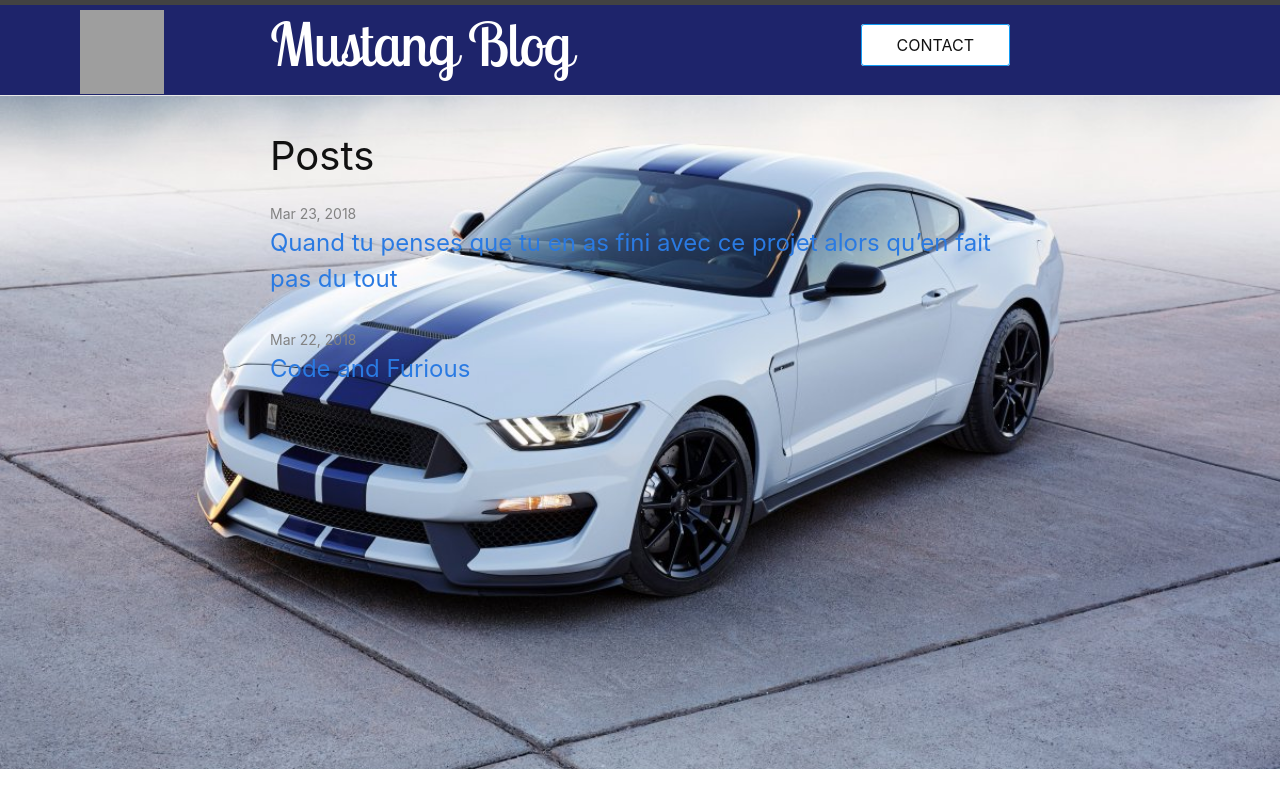
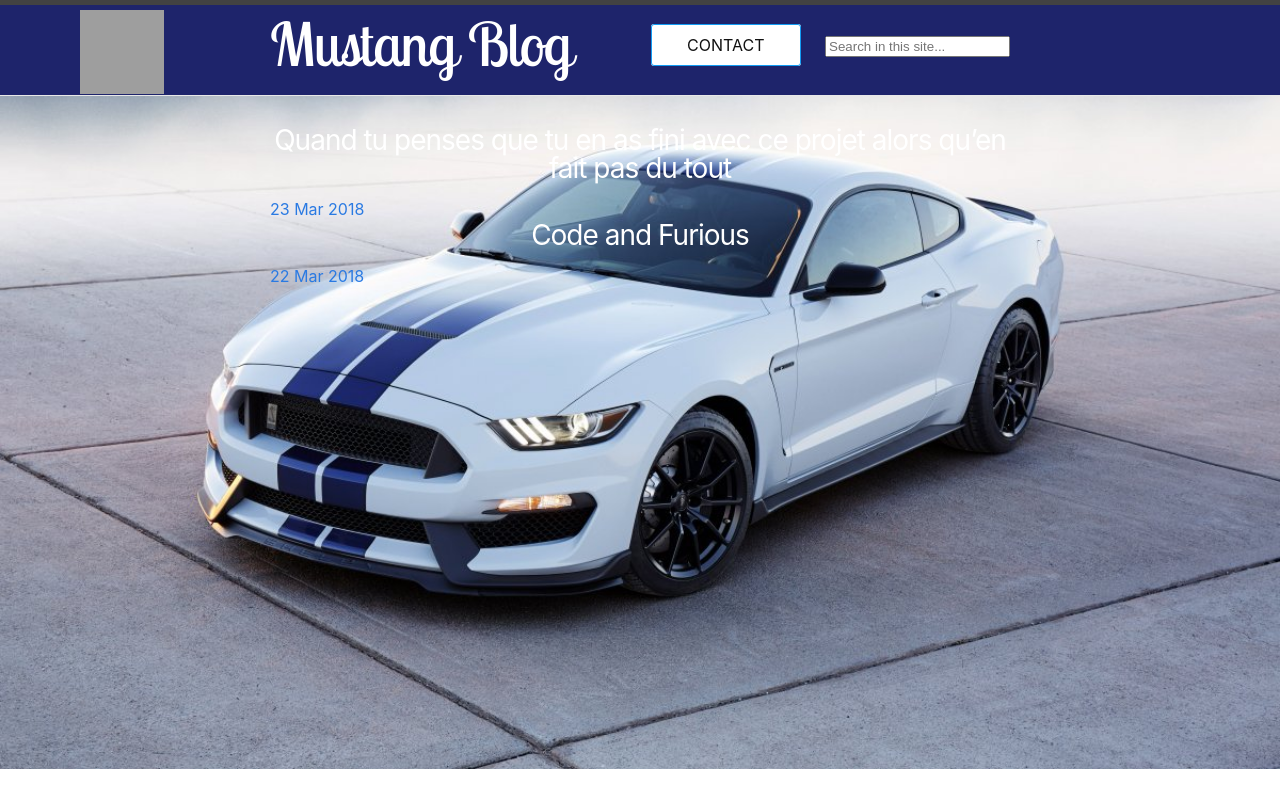
Before and after one commit to Canonball85/Mustang, a Jekyll site: the page built from index.md, in a window 1280 px wide. Shown: the top 808 px of the page. Built offline with Jekyll 4.4.1, drawn with Linux system fonts in a browser that asks for light colours; comment, search, counter and statistics services are not loaded; some of the changed lines change nothing that is shown; grey boxes are pictures that could not be loaded.

Commit message:
config search bar

```diff
--- a/_includes/footer.html
+++ b/_includes/footer.html
@@ -5,3 +5,4 @@
 
 
 <script src="https://cdn.jsdelivr.net/algoliasearch/3/algoliasearch.min.js"></script>
+<script src="../assets/algolia.js"></script>
--- a/_includes/header.html
+++ b/_includes/header.html
@@ -24,7 +24,7 @@
             {%- if my_page.title -%}
 
             <a class="page-link btn-contact" href="{{ my_page.url | relative_url }}">{{ my_page.title | escape }}</a>
-
+          <input type="text" class="algolia__input js-algolia__input" autocomplete="off" name="query" placeholder="Search in this site..." />
             {%- endif -%}
           {% endfor -%}
         </div>
--- a/_layouts/default.html
+++ b/_layouts/default.html
@@ -9,7 +9,22 @@
 
     <main class="page-content" aria-label="Content">
       <div class="wrapper">
-        {{ content }}
+        <div class="algolia__initial-content js-algolia__initial-content">
+      <div class="posts">
+        {% for post in site.posts %}
+          <div class="col-sm-4 padding-boxe">
+          <a href="{{ site.baseurl }}{{ post.url }}">
+            <div class="card-post">
+              <h3 class="post-title">
+                {{ post.title }}
+              </h3>
+              <span class="post-date">{{ post.date | date_to_string }}</span>
+            </div>
+          </a>
+          </div>
+          {% endfor %}
+        </div>
+</div>
       </div>
     </main>
 
--- /dev/null
+++ b/assets/algolia.js
@@ -0,0 +1,94 @@
+// Init the search box
+$(function(config) {
+  'use strict';
+  var applicationId = config.applicationId;
+  var apiKey = config.apiKey;
+  var indexName = config.indexName;
+  var algolia = algoliasearch(applicationId, apiKey);
+  var helper = algoliasearchHelper(algolia, indexName);
+  helper.setQueryParameter('distinct', true);
+  helper.on('result', onResult);
+  // Input listening for queries
+  var $searchInput = $('.js-algolia__input');
+  $searchInput.on('keyup', onQueryChange);
+  // Content to hide/show when searching
+  var $initialContent = $('.js-algolia__initial-content');
+  var $searchContent = $('.js-algolia__search-content');
+  var $searchContentResults = $searchContent.find('.algolia__results');
+  $searchContentResults.on('click', 'a', onLinkClick);
+  // Rendering templates
+  var templateResult = Hogan.compile($('#algolia__template').html());
+  var templateNoResults = $('#algolia__template--no-results').html();
+  var lastQuery;
+  // Toggle result page
+  function showResults() {
+    window.scroll(0, 0);
+    $initialContent.addClass('algolia__initial-content--hidden');
+    $searchContent.addClass('algolia__search-content--active');
+  }
+  function hideResults() {
+    $initialContent.removeClass('algolia__initial-content--hidden');
+    $searchContent.removeClass('algolia__search-content--active');
+  }
+  // Handle typing query
+  function onQueryChange() {
+    lastQuery = $(this).val();
+    if (lastQuery.length === 0) {
+      hideResults();
+      return false;
+    }
+    helper.setQuery(lastQuery).search();
+    showResults();
+  }
+  function onResult(data) {
+    // Avoid race conditions, discard results that do not match the latest query
+    if (data.query !== lastQuery) {
+      return false;
+    }
+    var content = data.nbHits ? renderResults(data) : templateNoResults;
+    $searchContentResults.html(content);
+  }
+  function renderResults(data) {
+    return $.map(data.hits, function(hit) {
+      if (hit.posted_at) {
+        hit.posted_at_readable = moment.unix(hit.posted_at).fromNow();
+      }
+      hit.css_selector = encodeURI(hit.css_selector);
+      hit.full_url = config.baseurl + hit.url;
+      return templateResult.render(hit);
+    }).join('');
+  }
+  // Scroll page to correct element
+  function getAnchorSelector(hash) {
+    var anchor = hash.substring(1);
+    if (!anchor.match(/^algolia:/)) {
+      return false;
+    }
+    return decodeURI(anchor.replace(/^algolia:/, ''));
+  }
+  function scrollPageToSelector(selector) {
+    var target = $('.page,.post').find(selector);
+    var targetOffset = target[0].getBoundingClientRect().top + window.pageYOffset - 20;
+    window.setTimeout(function() {
+      window.scroll(0, targetOffset);
+    }, 100);
+  }
+  function onLinkClick(event) {
+    var selector = getAnchorSelector(event.target.hash);
+    // Normal link, going to another page
+    if (event.target.pathname !== window.location.pathname || !selector) {
+      return true;
+    }
+    // Scrolling to a result on the same page
+    hideResults();
+    scrollPageToSelector(selector);
+    event.preventDefault();
+    return false;
+  }
+  window.setTimeout(function() {
+    var selector = getAnchorSelector(window.location.hash);
+    if (selector) {
+      scrollPageToSelector(selector);
+    }
+  }, 100);
+}(window.ALGOLIA_CONFIG));
```
